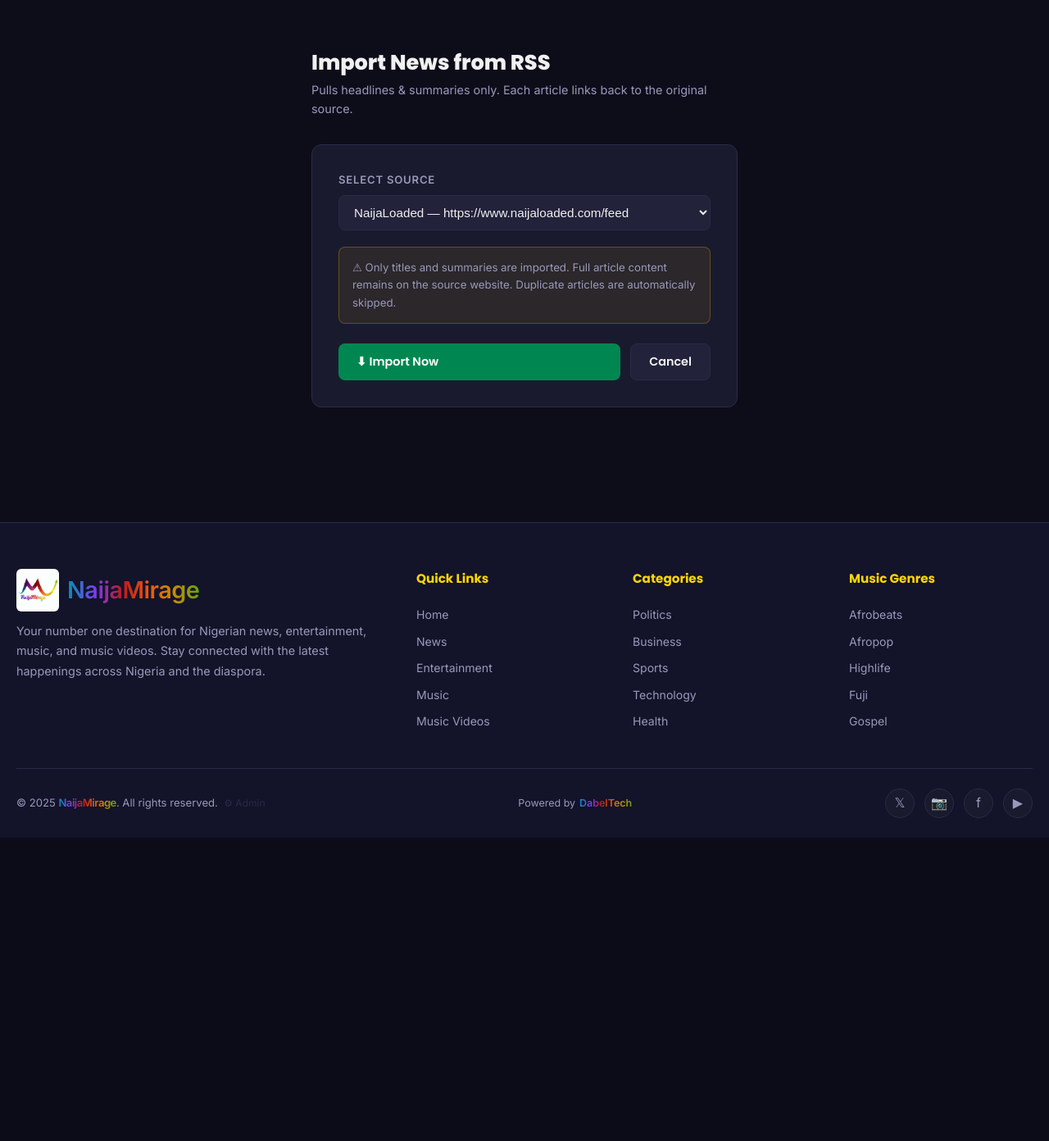
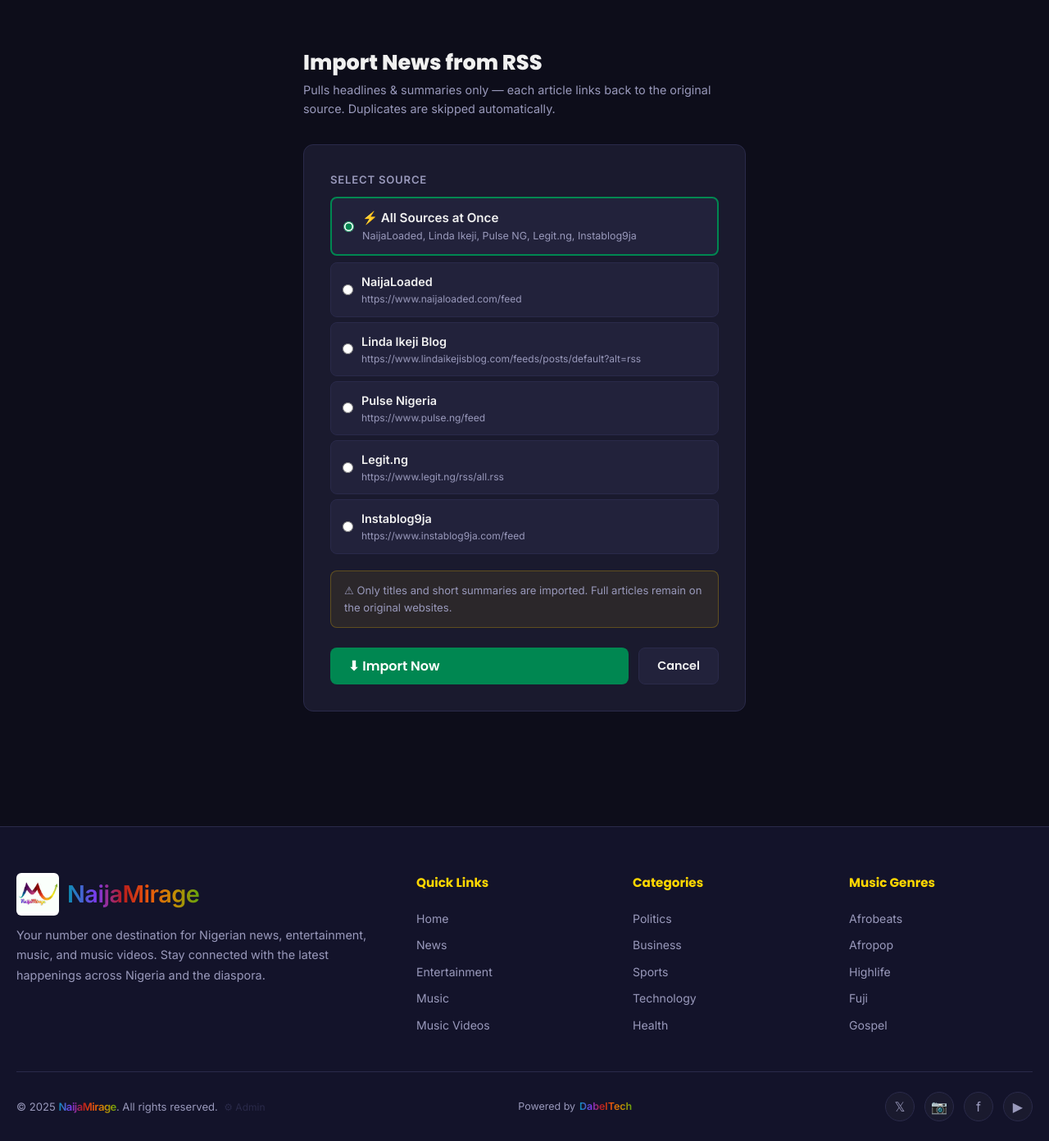
Before and after one commit to dabelinfotech/naijamirage, a Flask app: page /admin/import-rss in a window 1280 px wide. Shown: the part 69-1461 px from the top of the page at 82% size. Before the commit the page ends 1091 px from the top, so only its background shows below. Run offline with Flask 3, Linux system fonts and the light colour scheme; the visitor is signed in with stand-in values (Sample User, id 1); some libraries are stand-ins or nearby versions.

Commit message:
Add Linda Ikeji, Pulse NG, Legit.ng, Instablog9ja RSS sources with import-all option

```diff
--- a/app.py
+++ b/app.py
@@ -707,6 +707,22 @@ RSS_SOURCES = {
         'url':  'https://www.naijaloaded.com/feed',
         'name': 'NaijaLoaded',
     },
+    'lindaikeji': {
+        'url':  'https://www.lindaikejisblog.com/feeds/posts/default?alt=rss',
+        'name': 'Linda Ikeji Blog',
+    },
+    'pulse': {
+        'url':  'https://www.pulse.ng/feed',
+        'name': 'Pulse Nigeria',
+    },
+    'legit': {
+        'url':  'https://www.legit.ng/rss/all.rss',
+        'name': 'Legit.ng',
+    },
+    'instablog9ja': {
+        'url':  'https://www.instablog9ja.com/feed',
+        'name': 'Instablog9ja',
+    },
 }
 
 @app.route('/admin/import-rss', methods=['GET', 'POST'])
@@ -716,74 +732,69 @@ def admin_import_rss():
         return render_template('import_rss.html', sources=RSS_SOURCES)
 
     import feedparser, re, html as html_lib
+    from time import mktime
 
     source_key = request.form.get('source', 'naijaloaded')
-    source = RSS_SOURCES.get(source_key)
-    if not source:
-        flash('Unknown RSS source.', 'error')
-        return redirect(url_for('admin_dashboard'))
-
-    try:
-        feed = feedparser.parse(source['url'])
-    except Exception as e:
-        flash(f'Failed to fetch feed: {e}', 'error')
-        return redirect(url_for('admin_dashboard'))
+    sources_to_import = list(RSS_SOURCES.items()) if source_key == 'all' else []
+    if not sources_to_import:
+        src = RSS_SOURCES.get(source_key)
+        if not src:
+            flash('Unknown RSS source.', 'error')
+            return redirect(url_for('admin_dashboard'))
+        sources_to_import = [(source_key, src)]
 
     imported = 0
     skipped  = 0
 
-    for entry in feed.entries:
-        title = html_lib.unescape(entry.get('title', '')).strip()
-        link  = entry.get('link', '')
-        if not title or not link:
+    for _key, source in sources_to_import:
+        try:
+            feed = feedparser.parse(source['url'])
+        except Exception:
             continue
 
-        # Skip if already imported
-        if NewsArticle.query.filter_by(source_url=link).first():
-            skipped += 1
-            continue
+        for entry in feed.entries:
+            title = html_lib.unescape(entry.get('title', '')).strip()
+            link  = entry.get('link', '')
+            if not title or not link:
+                continue
 
-        # Summary: strip HTML tags
-        raw_summary = entry.get('summary', entry.get('description', ''))
-        summary = re.sub(r'<[^>]+>', '', html_lib.unescape(raw_summary)).strip()
-        if not summary:
-            summary = title
-        summary = summary[:500]
+            if NewsArticle.query.filter_by(source_url=link).first():
+                skipped += 1
+                continue
 
-        # Content: link back to source
-        content = (
-            f"{summary}\n\n"
-            f"Read full story on {source['name']}: {link}"
-        )
+            raw_summary = entry.get('summary', entry.get('description', ''))
+            summary = re.sub(r'<[^>]+>', '', html_lib.unescape(raw_summary)).strip()
+            if not summary:
+                summary = title
+            summary = summary[:500]
 
-        # Published date
-        published = datetime.utcnow()
-        if hasattr(entry, 'published_parsed') and entry.published_parsed:
-            from time import mktime
-            try:
-                published = datetime.utcfromtimestamp(mktime(entry.published_parsed))
-            except Exception:
-                pass
+            content = f"{summary}\n\nRead full story on {source['name']}: {link}"
 
-        # Guess category from tags
-        tags = [t.term for t in entry.get('tags', [])] if entry.get('tags') else []
-        category = tags[0].title() if tags else 'General'
+            published = datetime.utcnow()
+            if entry.get('published_parsed'):
+                try:
+                    published = datetime.utcfromtimestamp(mktime(entry.published_parsed))
+                except Exception:
+                    pass
 
-        article = NewsArticle(
-            title=title[:300],
-            summary=summary[:500],
-            content=content,
-            category=category,
-            author=source['name'],
-            source_url=link,
-            source_name=source['name'],
-            created_at=published,
-        )
-        db.session.add(article)
-        imported += 1
+            tags = [t.term for t in entry.get('tags', [])] if entry.get('tags') else []
+            category = tags[0].title() if tags else 'General'
+
+            db.session.add(NewsArticle(
+                title=title[:300],
+                summary=summary,
+                content=content,
+                category=category,
+                author=source['name'],
+                source_url=link,
+                source_name=source['name'],
+                created_at=published,
+            ))
+            imported += 1
 
     db.session.commit()
-    flash(f'Imported {imported} new articles from {source["name"]} ({skipped} already existed).', 'success')
+    names = ', '.join(s['name'] for _, s in sources_to_import)
+    flash(f'Imported {imported} new articles from {names} ({skipped} already existed).', 'success')
     return redirect(url_for('admin_dashboard'))
 
 
--- a/templates/import_rss.html
+++ b/templates/import_rss.html
@@ -2,29 +2,43 @@
 {% block title %}Import News{% endblock %}
 
 {% block content %}
-<section style="padding:60px 20px;max-width:560px;margin:0 auto;">
+<section style="padding:60px 20px;max-width:580px;margin:0 auto;">
   <h1 style="font-size:1.6rem;font-weight:800;margin-bottom:6px;">Import News from RSS</h1>
   <p style="color:var(--text-muted);margin-bottom:32px;font-size:.9rem;">
-    Pulls headlines &amp; summaries only. Each article links back to the original source.
+    Pulls headlines &amp; summaries only — each article links back to the original source.
+    Duplicates are skipped automatically.
   </p>
 
   <form method="POST" style="background:var(--card);border:1px solid var(--border);border-radius:var(--radius);padding:32px;">
+
     <div style="margin-bottom:20px;">
-      <label style="display:block;font-size:.82rem;font-weight:600;color:var(--text-muted);text-transform:uppercase;letter-spacing:.06em;margin-bottom:8px;">Select Source</label>
-      <select name="source" style="width:100%;padding:11px 14px;border-radius:var(--radius-sm);border:1px solid var(--border);background:var(--card2);color:var(--text);font-size:.95rem;">
-        {% for key, src in sources.items() %}
-          <option value="{{ key }}">{{ src.name }} — {{ src.url }}</option>
-        {% endfor %}
-      </select>
+      <label style="display:block;font-size:.82rem;font-weight:600;color:var(--text-muted);text-transform:uppercase;letter-spacing:.06em;margin-bottom:10px;">Select Source</label>
+
+      <label style="display:flex;align-items:center;gap:10px;padding:12px 14px;background:var(--card2);border:2px solid var(--green);border-radius:var(--radius-sm);margin-bottom:8px;cursor:pointer;">
+        <input type="radio" name="source" value="all" checked style="accent-color:var(--green);" />
+        <div>
+          <div style="font-weight:700;font-size:.95rem;">⚡ All Sources at Once</div>
+          <div style="font-size:.78rem;color:var(--text-muted);">NaijaLoaded, Linda Ikeji, Pulse NG, Legit.ng, Instablog9ja</div>
+        </div>
+      </label>
+
+      {% for key, src in sources.items() %}
+      <label style="display:flex;align-items:center;gap:10px;padding:11px 14px;background:var(--card2);border:1px solid var(--border);border-radius:var(--radius-sm);margin-bottom:6px;cursor:pointer;">
+        <input type="radio" name="source" value="{{ key }}" style="accent-color:var(--green);" />
+        <div>
+          <div style="font-weight:600;font-size:.9rem;">{{ src.name }}</div>
+          <div style="font-size:.75rem;color:var(--text-muted);">{{ src.url }}</div>
+        </div>
+      </label>
+      {% endfor %}
     </div>
 
-    <div style="background:rgba(255,200,0,.08);border:1px solid rgba(255,200,0,.25);border-radius:var(--radius-sm);padding:14px 16px;margin-bottom:24px;font-size:.83rem;color:var(--text-muted);line-height:1.6;">
-      ⚠ Only titles and summaries are imported. Full article content remains on the source website.
-      Duplicate articles are automatically skipped.
+    <div style="background:rgba(255,200,0,.08);border:1px solid rgba(255,200,0,.25);border-radius:var(--radius-sm);padding:13px 16px;margin-bottom:24px;font-size:.82rem;color:var(--text-muted);line-height:1.6;">
+      ⚠ Only titles and short summaries are imported. Full articles remain on the original websites.
     </div>
 
     <div style="display:flex;gap:12px;">
-      <button type="submit" class="btn btn-green" style="flex:1;">⬇ Import Now</button>
+      <button type="submit" class="btn btn-green" style="flex:1;font-size:1rem;">⬇ Import Now</button>
       <a href="{{ url_for('admin_dashboard') }}" class="btn" style="background:var(--card2);border:1px solid var(--border);">Cancel</a>
     </div>
   </form>
```
